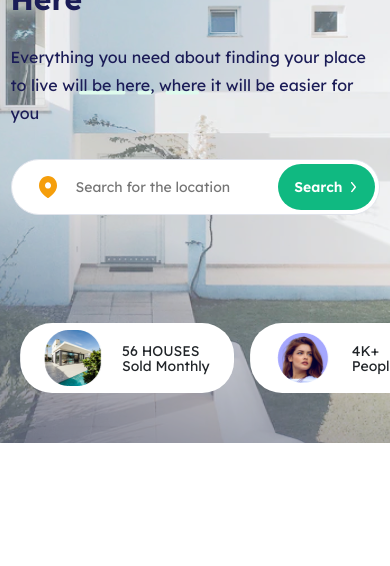
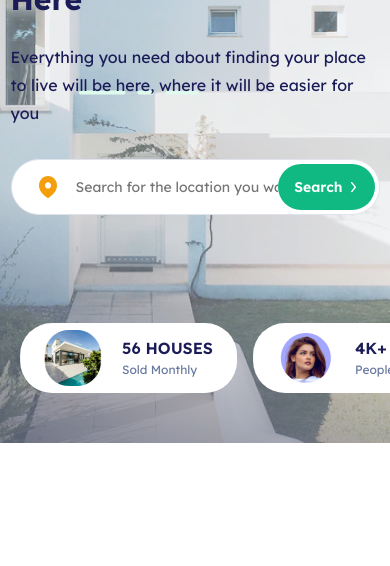
Before and after one commit to bezymec1992/apartament-task, a plain HTML site: page index.html in a window 390 px wide. Shown: the part 277-843 px from the top of the page. Drawn offline with nearby package versions, Linux system fonts and the light colour scheme.

Commit message:
add placeholder

```diff
--- a/assets/styles/style.scss
+++ b/assets/styles/style.scss
@@ -360,7 +360,18 @@
         background-color: rgb(255, 255, 255);
         border-radius: 32px;
         padding: 24px;
-
+        h3 {
+            font-weight: 600;
+            font-size: 16px;
+            line-height: 24px;
+            color: #1B1C57;
+        }
+        p {
+            font-weight: 400;
+            font-size: 12px;
+            line-height: 20px;
+            color: #68799F;
+        }
         @media screen and (max-width: 767px) {
             width: unset !important;
         }
--- a/assets/toggle.js
+++ b/assets/toggle.js
@@ -1,6 +1,6 @@
 const liToggle = document.getElementById('li');
-    liToggle.addEventListener("click", () => {
-        liToggle.classList.toggle('open');
+liToggle.addEventListener("click", () => {
+    liToggle.classList.toggle('open');
 });
 
 
@@ -22,6 +22,13 @@ menuBtn.addEventListener("click", () => {
 const locations = document.getElementById("location");
 const btnLocation = document.getElementById("btn-location");
 
+window.addEventListener("resize", () => {
+    window.innerWidth < 767 ?
+        locations.placeholder = 'Search for the location' :
+        locations.placeholder = 'Search for the location you want!'
+
+})
+
 btnLocation.addEventListener("click", () => {
     locations.value = ""
 })
@@ -29,7 +36,7 @@ btnLocation.addEventListener("click", () => {
 //swiper
 const swiper = new Swiper('.swiper', {
     loop: true,
-    slidePerColumn:1,
+    slidePerColumn: 1,
     //slidesPerView: 'auto',
 
     simulateTouch: false,
--- a/index.html
+++ b/index.html
@@ -80,9 +80,9 @@
                         </p>
                         <div class="input__wrapper d-flex align-items-center">
                             <img src="assets/imgs/fluent_location-16-filled.svg" alt="location">
-                            <input class="d-none d-md-block" type="text" id="location"
+                            <input  type="text" id="location"
                                 placeholder="Search for the location you want!">
-                            <input class="d-md-none" type="text" id="location" placeholder="Search for the location">
+                            <!-- <input class="d-md-none" type="text" id="location" placeholder="Search for the location"> -->
                             <button id="btn-location">Search
                                 <img src="assets/imgs/toggle.svg" alt="arrow">
                             </button>
```
Also changed, not shown: assets/styles/style.css.
